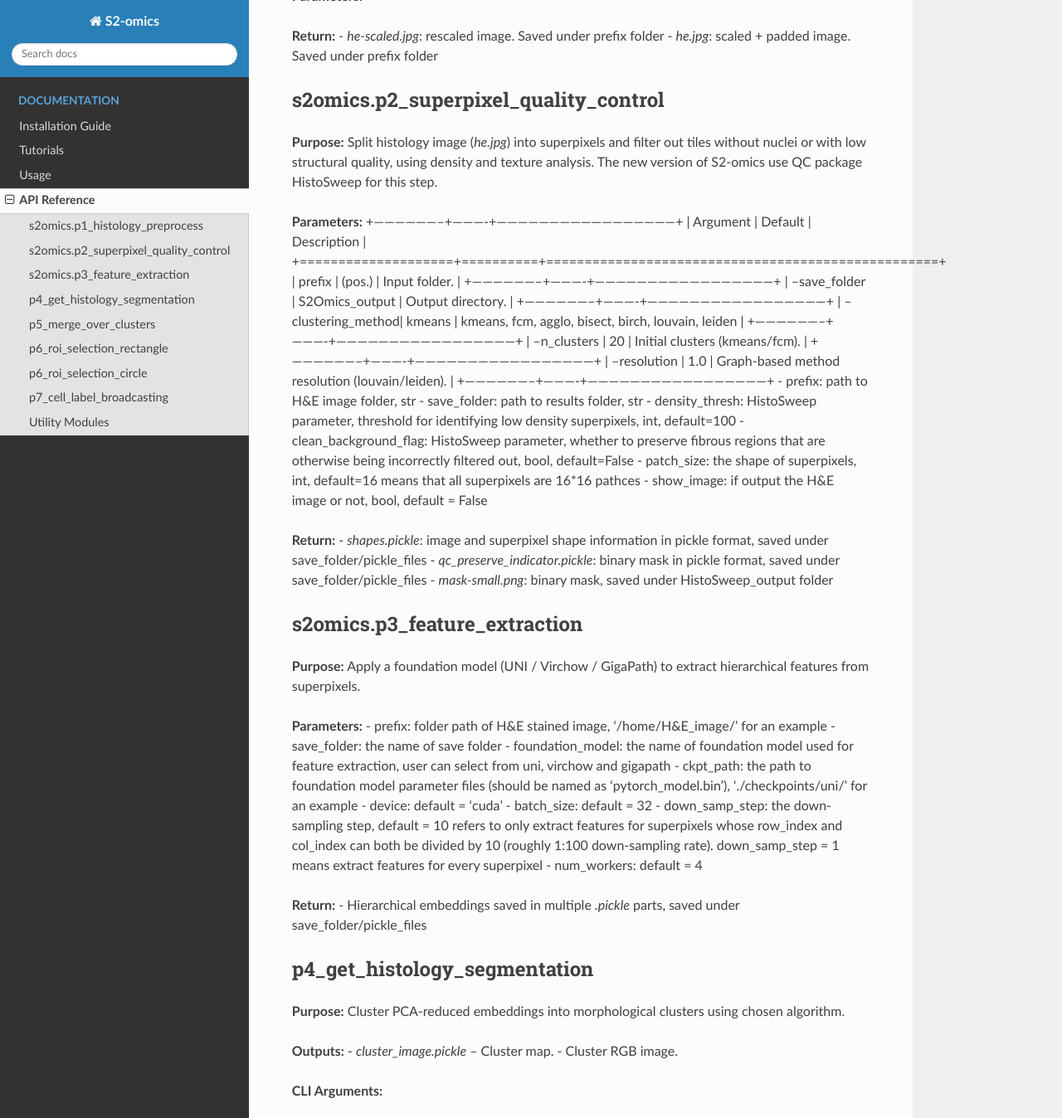
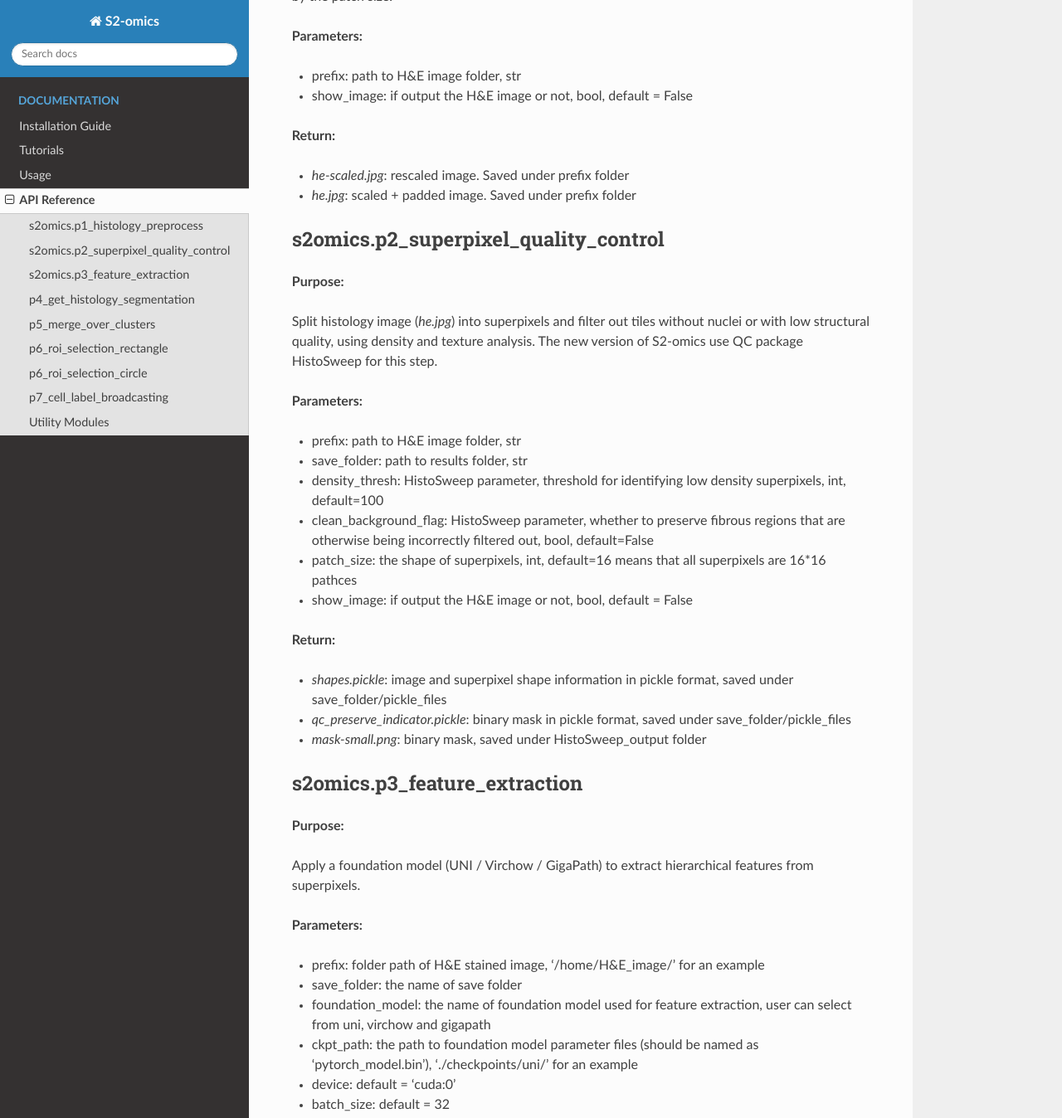
Before and after one commit to ddb-qiwang/S2Omics, a Sphinx documentation site: the page built from docs/source/api.rst, in a window 1280 px wide and 1400 px high, scrolled down 376 px, cut to the strip 0-1348 px from the top of the window. Shown: the whole strip at 83% size. Built offline with Sphinx 7.4.7 and the Read the Docs theme 3.1.0, drawn with Linux system fonts in a browser that asks for light colours; pages that are not in the unit, such as notebooks, are missing from menus; some of the changed text lies outside the part shown.

Commit message:
Update api.rst

```diff
--- a/docs/source/api.rst
+++ b/docs/source/api.rst
@@ -7,74 +7,83 @@ and I/O descriptions. Autodoc will generate detailed function and class listings
 ----------------------------------------
 s2omics.p1_histology_preprocess
 ----------------------------------------
+
 **Purpose:**
+
 Scale and pad raw H&E stained images to a target resolution so that image dimensions are divisible by the patch size.
 
 **Parameters:**
 
-+--------------------+----------+---------------------------------------------------+
-| Argument           | Default  | Description                                       |
-+====================+==========+===================================================+
-| prefix             |          | path to H&E image folder, str                     |
-+--------------------+----------+---------------------------------------------------+
-| --show_image       | False    | if output the H&E image or not                        |
-+--------------------+----------+---------------------------------------------------+
+- prefix: path to H&E image folder, str
+
+- show_image: if output the H&E image or not, bool, default = False
 
 
 **Return:**
+
 - `he-scaled.jpg`: rescaled image. Saved under prefix folder
+
 - `he.jpg`: scaled + padded image. Saved under prefix folder
 
 ----------------------------------------
 s2omics.p2_superpixel_quality_control
 ----------------------------------------
+
 **Purpose:**
+
 Split histology image (`he.jpg`) into superpixels and filter out tiles without nuclei
 or with low structural quality, using density and texture analysis. The new version of S2-omics use QC package HistoSweep for this step.
 
 **Parameters:**
-+--------------------+----------+---------------------------------------------------+
-| Argument           | Default  | Description                                       |
-+====================+==========+===================================================+
-| prefix             | (pos.)   | Input folder.                                     |
-+--------------------+----------+---------------------------------------------------+
-| --save_folder      | S2Omics_output | Output directory.                           |
-+--------------------+----------+---------------------------------------------------+
-| --clustering_method| kmeans   | kmeans, fcm, agglo, bisect, birch, louvain, leiden |
-+--------------------+----------+---------------------------------------------------+
-| --n_clusters       | 20       | Initial clusters (kmeans/fcm).                     |
-+--------------------+----------+---------------------------------------------------+
-| --resolution       | 1.0      | Graph-based method resolution (louvain/leiden).    |
-+--------------------+----------+---------------------------------------------------+
+
 - prefix: path to H&E image folder, str
+
 - save_folder: path to results folder, str
+
 - density_thresh: HistoSweep parameter, threshold for identifying low density superpixels, int, default=100
+
 - clean_background_flag: HistoSweep parameter, whether to preserve fibrous regions that are otherwise being incorrectly filtered out, bool, default=False
+
 - patch_size: the shape of superpixels, int, default=16 means that all superpixels are 16*16 pathces
+
 - show_image: if output the H&E image or not, bool, default = False
 
 **Return:**
+
 - `shapes.pickle`: image and superpixel shape information in pickle format, saved under save_folder/pickle_files
+
 - `qc_preserve_indicator.pickle`: binary mask in pickle format, saved under save_folder/pickle_files
+
 - `mask-small.png`: binary mask, saved under HistoSweep_output folder
 
 ----------------------------------------
 s2omics.p3_feature_extraction
 ----------------------------------------
+
 **Purpose:**
+
 Apply a foundation model (UNI / Virchow / GigaPath) to extract hierarchical features from superpixels.
 
 **Parameters:**
+
 - prefix: folder path of H&E stained image, '/home/H&E_image/' for an example
+
 - save_folder: the name of save folder
+
 - foundation_model: the name of foundation model used for feature extraction, user can select from uni, virchow and gigapath
+
 - ckpt_path: the path to foundation model parameter files (should be named as 'pytorch_model.bin'), './checkpoints/uni/' for an example
-- device: default = 'cuda'
+
+- device: default = 'cuda:0'
+
 - batch_size: default = 32
+
 - down_samp_step: the down-sampling step, default = 10 refers to only extract features for superpixels whose row_index and col_index can both be divided by 10 (roughly 1:100 down-sampling rate). down_samp_step = 1 means extract features for every superpixel
+
 - num_workers: default = 4
 
 **Return:**
+
 - Hierarchical embeddings saved in multiple `.pickle` parts, saved under save_folder/pickle_files
 
 ----------------------------------------
```
